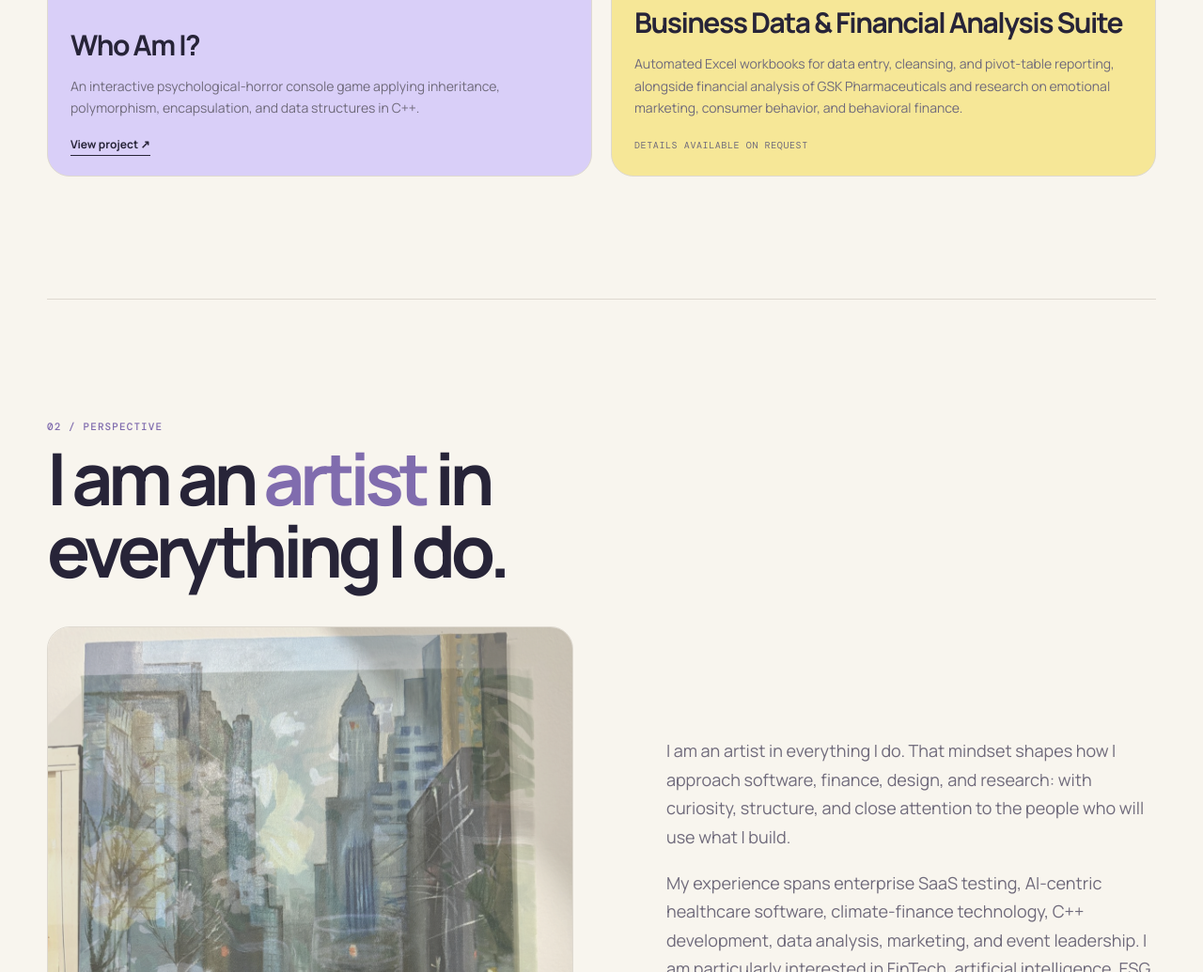
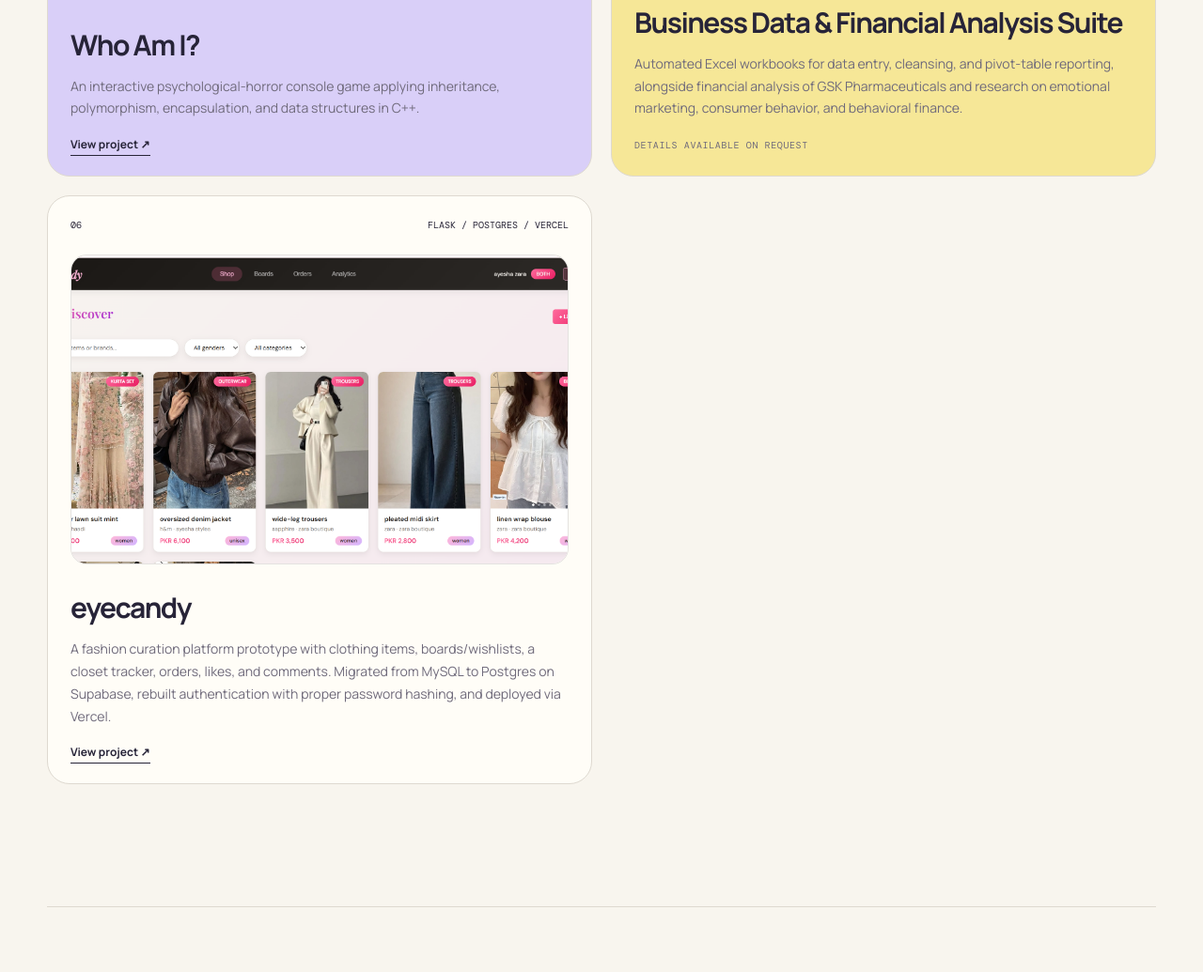
Before and after one commit to codeartist-ss/my-portfolio, a plain HTML site: page index.html in a window 1280 px wide. Shown: the part 3057-4092 px from the top of the page at 94% size. Drawn offline with nearby package versions, Linux system fonts and the light colour scheme; a web font is replaced by a local one.

Commit message:
Add eyecandy project with image and link

```diff
--- a/index.html
+++ b/index.html
@@ -122,6 +122,16 @@
           </div>
         </article>
 
+        <article class="project cream reveal" data-category="software data">
+  <div class="project-top"><span>06</span><span>Flask / Postgres / Vercel</span></div>
+  <img class="project-image" src="images/myeye.png" alt="eyecandy fashion curation platform screenshot">
+  <div>
+    <h3>eyecandy</h3>
+    <p>A fashion curation platform prototype with clothing items, boards/wishlists, a closet tracker, orders, likes, and comments. Migrated from MySQL to Postgres on Supabase, rebuilt authentication with proper password hashing, and deployed via Vercel.</p>
+    <a href="https://eyecandy-murex.vercel.app/" target="_blank" rel="noreferrer">View project &nearr;</a>
+  </div>
+</article>
+
       </div>
     </section>
 
```
